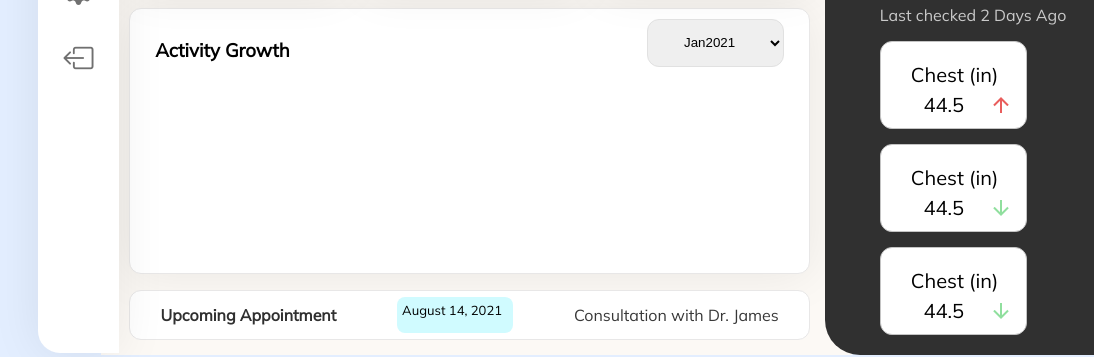
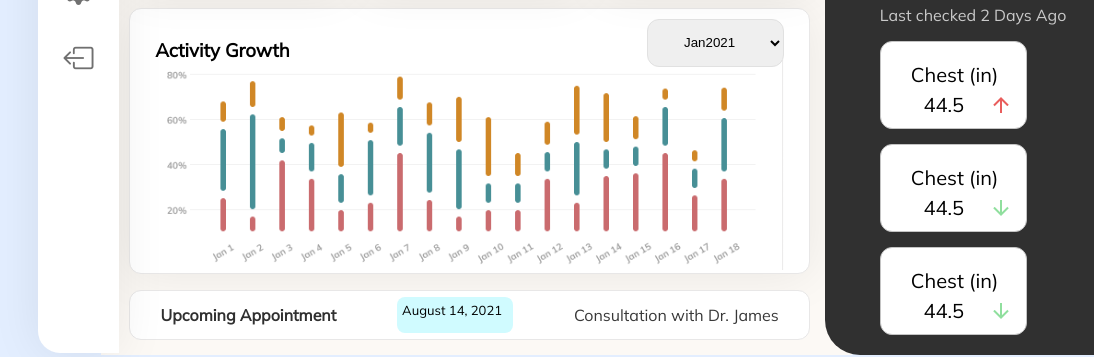
Before and after one commit to jasurhaydarovcode/Health-Overview, a website: page index.html in a window 1280 px wide. Shown: the part 417-774 px from the top of the page, 0-1094 px from the left. Drawn offline with nearby package versions, Linux system fonts and the light colour scheme.

Commit message:
🎉(E-N-D)

```diff
--- a/index.html
+++ b/index.html
@@ -135,7 +135,9 @@
                 <!-- graph -->
                 <div></div>
                 <!-- whats graph -->
-                <div></div>
+                <div>
+                    <div class="graph-img"></div>
+                </div>
             </div>
             <div class="info-bottom">
                 <div>Upcoming Appointment</div>
--- a/scss/main.scss
+++ b/scss/main.scss
@@ -355,3 +355,11 @@ i {
         }
     }
 }
+
+.graph-img {
+    background: url(../img/centerPage/Acitivity\ Growth.png) no-repeat;
+    background-size: cover;
+    width: 100%;
+    height: 210px;
+    margin-top: -20px;
+}
```
Also changed, not shown: img/centerPage/Acitivity Growth.png (added), scss/main.css, 1 other file.
